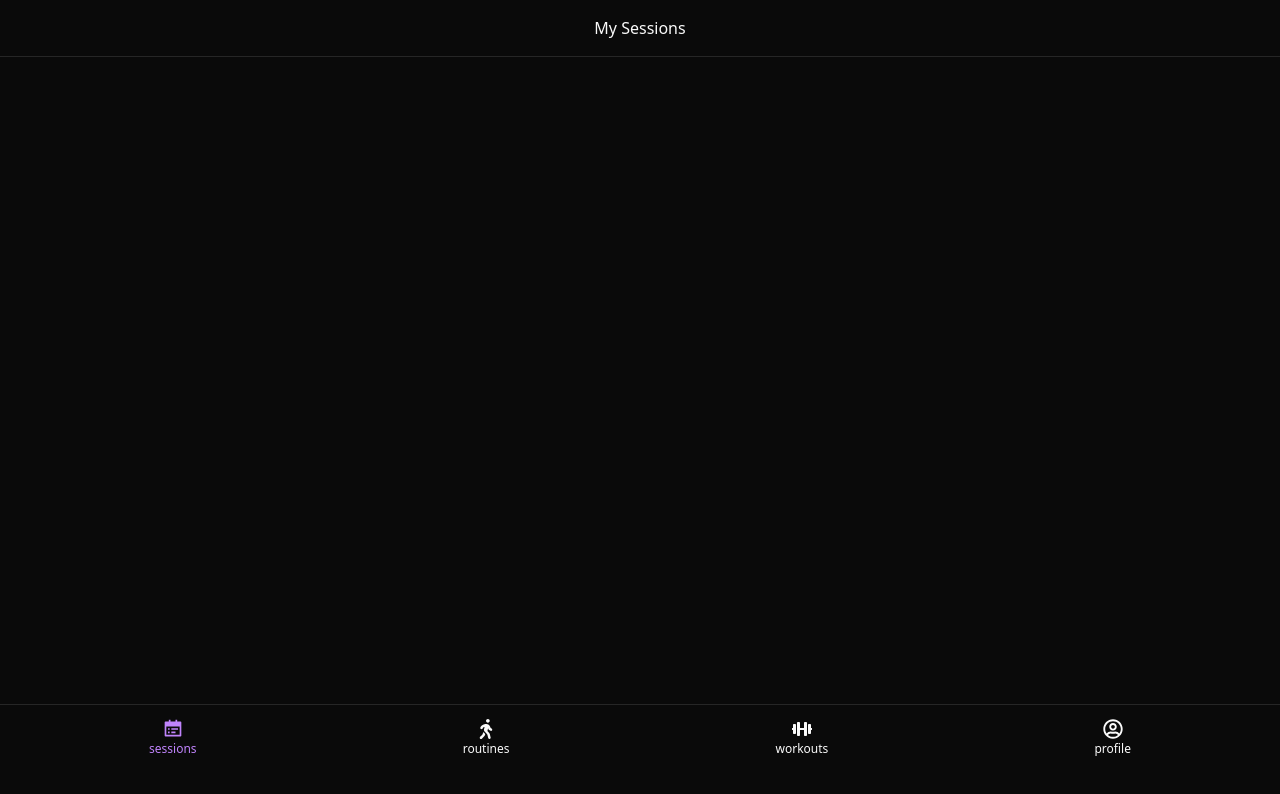
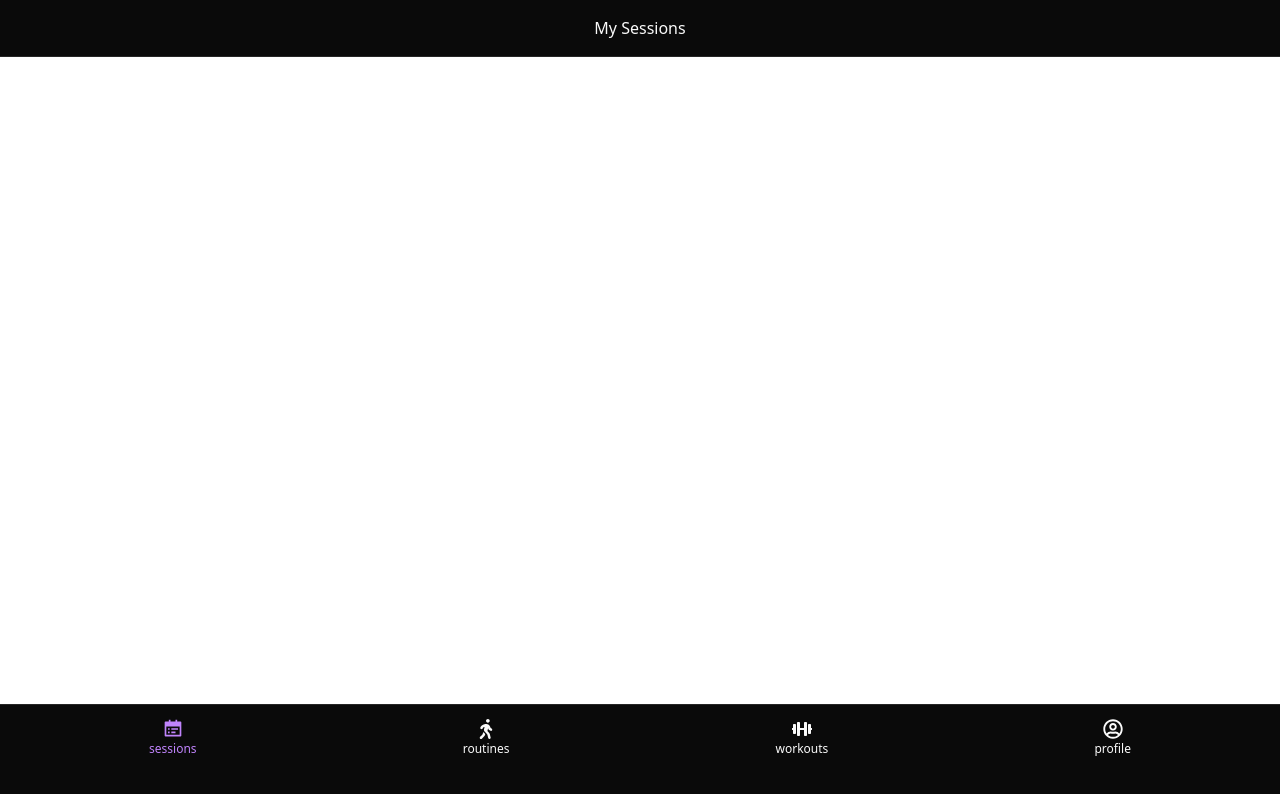
Before and after one commit to tchrjs/my-session, a Next.js app: page / in a window 1280 px wide. Shown: the top 794 px of the page. Built offline with nearby package versions, Linux system fonts and the light colour scheme.

Commit message:
background page color test fix

```diff
--- a/app/globals.css
+++ b/app/globals.css
@@ -72,7 +72,10 @@
     @apply bg-background text-foreground;
   }
   main {
-    @apply bg-background;
+    @apply bg-background text-foreground;
+  }
+  html {
+    @apply bg-background text-foreground;
   }
 }
 
```
